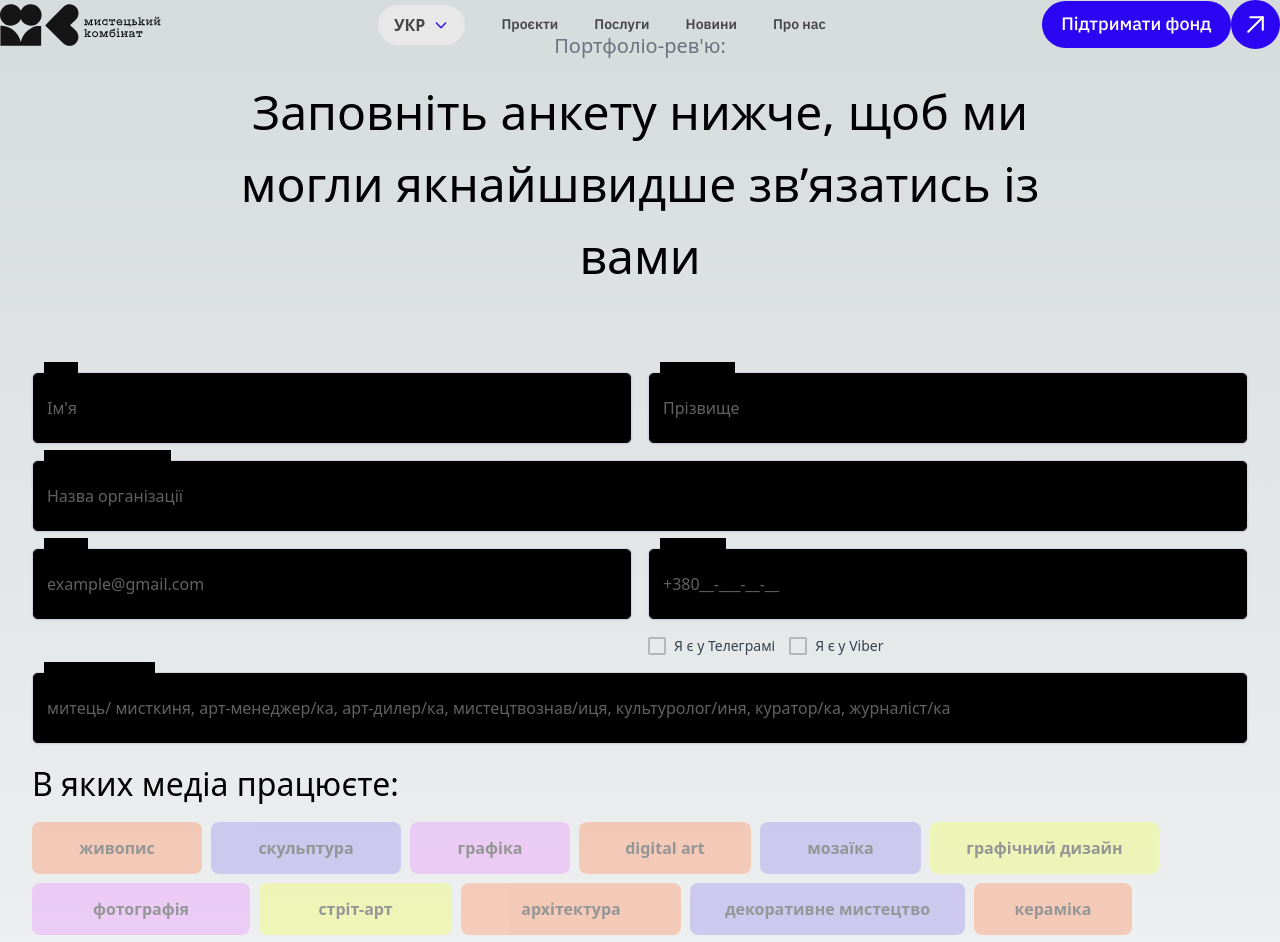
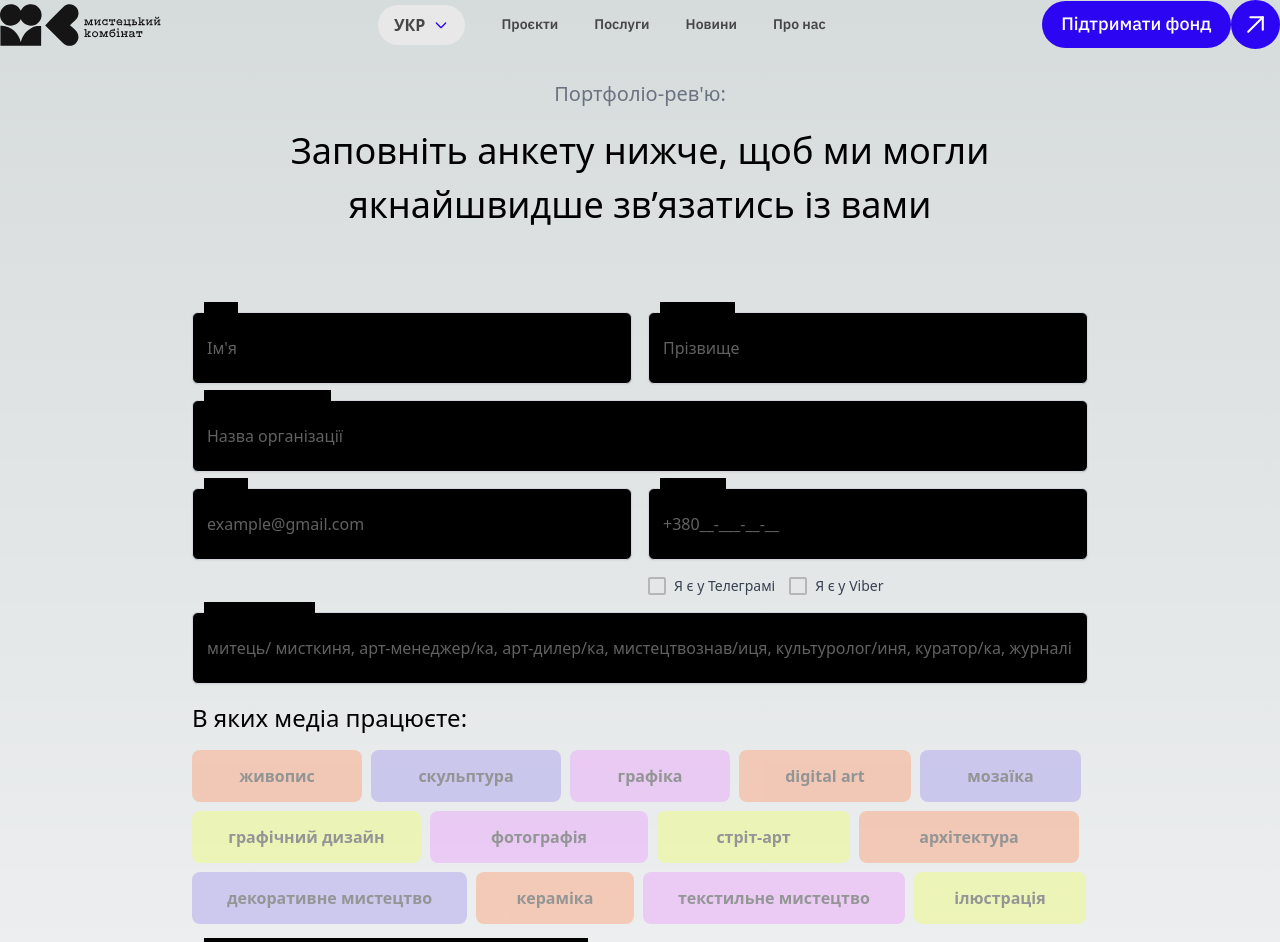
Before and after one commit to kamilka13me/myst_comb, a Next.js app in the folder frontend/: page /portfolio in a window 1280 px wide. Shown: the top 942 px of the page. Built offline with nearby package versions, Linux system fonts and the light colour scheme.

Commit message:
styles: fix styles Portfolio

```diff
--- a/frontend/app/portfolio/components/FillingBringsForm.tsx
+++ b/frontend/app/portfolio/components/FillingBringsForm.tsx
@@ -6,12 +6,14 @@ interface FallingBricksProps {
   onSelect: (text: string[]) => void;
   clearSelection: boolean;
   error?: FieldError | undefined;
+  title?: string;
 }
 
 const FallingBricks: React.FC<FallingBricksProps> = ({
   onSelect,
   clearSelection,
   error,
+  title,
 }) => {
   const [selectedBricks, setSelectedBricks] = useState<Set<number>>(new Set());
 
@@ -39,12 +41,12 @@ const FallingBricks: React.FC<FallingBricksProps> = ({
 
   return (
     <>
-      <div className="mb-6">
-        <h2 className="flex justify-start text-2xl mb-[14px]">
-          В яких медіа працюєте:
+      <div className="mb-6 w-full">
+        <h2 className="flex justify-start text-[24px] mb-[14px]">
+          {title}
         </h2>
         {error && <p className="text-red-500 text-xs mb-2">{error.message}</p>}
-        <div className="w-full flex flex-wrap gap-[9px]">
+        <div className="flex flex-wrap gap-[9px]">
           {bricksData.map((brick, index) => (
             <div
               key={brick.text}
--- a/frontend/app/portfolio/components/PortfolioForm.tsx
+++ b/frontend/app/portfolio/components/PortfolioForm.tsx
@@ -5,6 +5,7 @@ import FallingBricks from "./FillingBringsForm";
 import CheckboxForm from "./CheckboxForm";
 import { yupResolver } from "@hookform/resolvers/yup";
 import { schema } from "../helpers/validation";
+import { ButtonLink } from "@/shared/ui/ButtonLink";
 
 export interface FormInputs {
   firstName: string;
@@ -63,8 +64,8 @@ export default function PortfolioForm() {
       <p className="text-center text-xl font-medium text-gray-500 mb-4">
         Портфоліо-рев&apos;ю:
       </p>
-      <div className="w-full flex justify-center mb-20">
-        <h1 className="max-w-[896px] text-4xl">
+      <div className="flex justify-center text-center px-5 mb-20">
+        <h1 className="text-3xl">
           Заповніть анкету нижче, щоб ми могли якнайшвидше звʼязатись із вами
         </h1>
       </div>
@@ -143,6 +144,7 @@ export default function PortfolioForm() {
         <FallingBricks
           onSelect={handleBrickSelect}
           clearSelection={clearBricks}
+          title="В яких медіа працюєте:"
           error={
             Array.isArray(errors.selectedBrick)
               ? errors.selectedBrick[0]
@@ -173,7 +175,7 @@ export default function PortfolioForm() {
               : "bg-gray-500 text-gray-300 cursor-not-allowed"
           }`}
         >
-          Надіслати
+          Подати заявку
         </button>
       </form>
     </>
--- a/frontend/app/portfolio/page.tsx
+++ b/frontend/app/portfolio/page.tsx
@@ -4,7 +4,7 @@ import PortfolioForm from "./components/PortfolioForm";
 
 export default function Portfolio() {
   return (
-    <div className="max-w-7xl mx-auto p-8 text-center">
+    <div className="w-[896px] mx-auto pt-20 pb-[180px]">
       <PortfolioForm />
     </div>
   );
```
